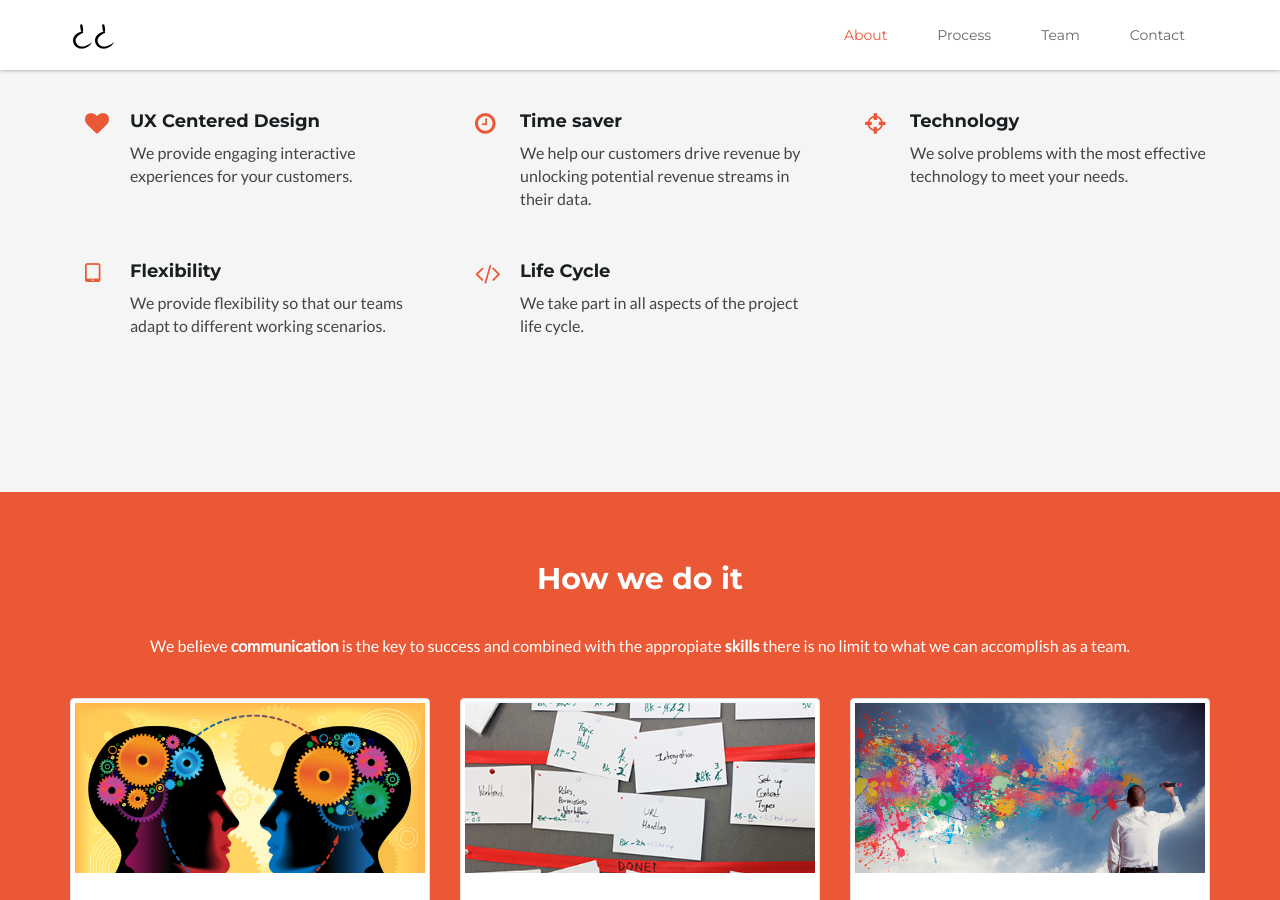
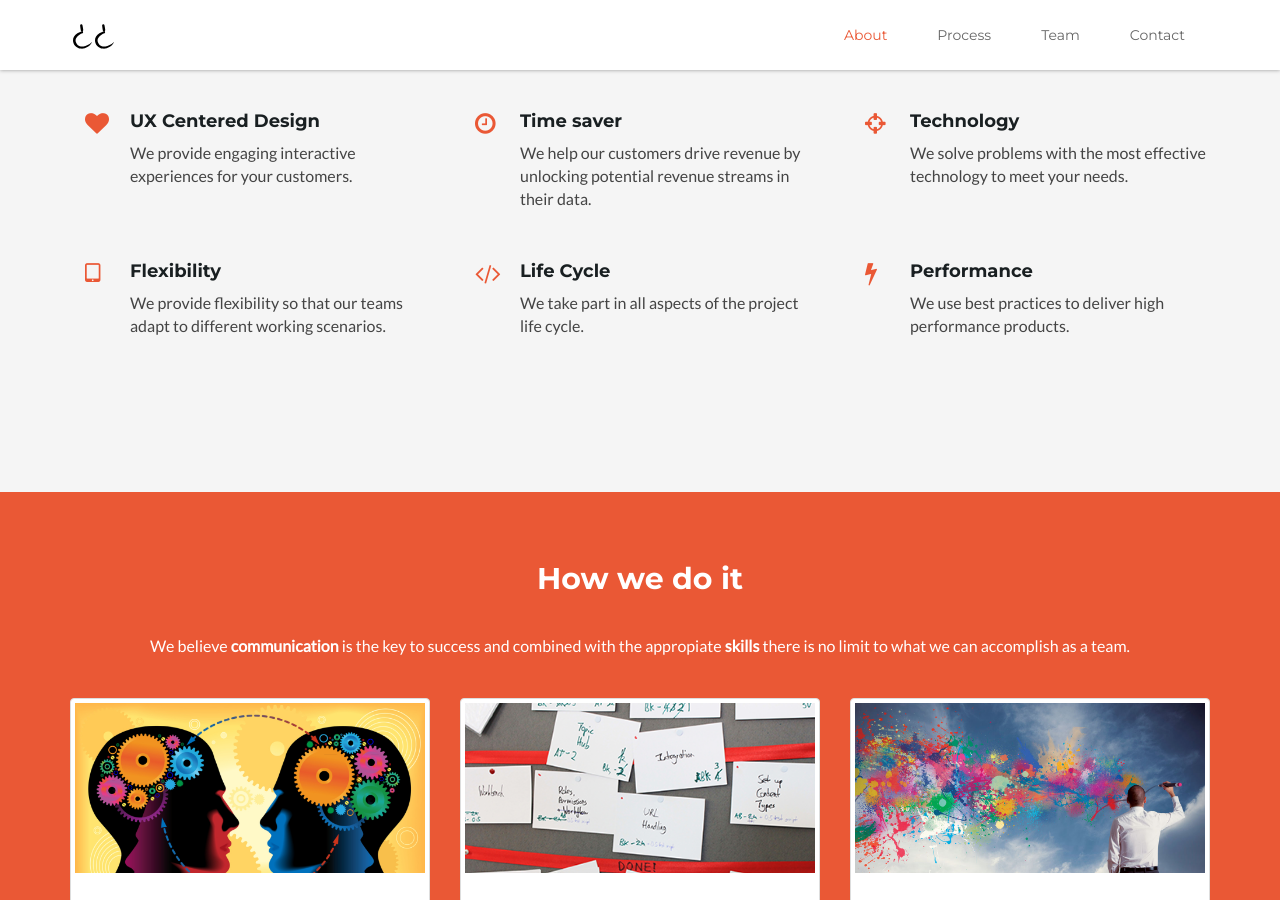
Before and after one commit to CronuSoft/CronuSoft.github.io, a Jekyll site: the page built from index.html, in a window 1280 px wide and 900 px high, scrolled down 1103 px. Built offline with Jekyll 4.4.1, drawn with Linux system fonts in a browser that asks for light colours; comment, search, counter and statistics services are not loaded.

Commit message:
Resolves #9

```diff
--- a/_includes/about.html
+++ b/_includes/about.html
@@ -51,6 +51,15 @@
           <p>We take part in all aspects of the project life cycle.</p>
         </div><!--//content-->
       </div><!--//item-->
+      <div class="item col-md-4 col-sm-6 col-xs-12">
+        <div class="icon-holder">
+          <i class="fa fa-bolt"></i>
+        </div>
+        <div class="content">
+          <h3 class="sub-title">Performance</h3>
+          <p>We use best practices to deliver high performance products.</p>
+        </div><!--//content-->
+      </div><!--//item-->
     </div><!--//row-->
   </div><!--//container-->
 </section><!--//about-->
```
